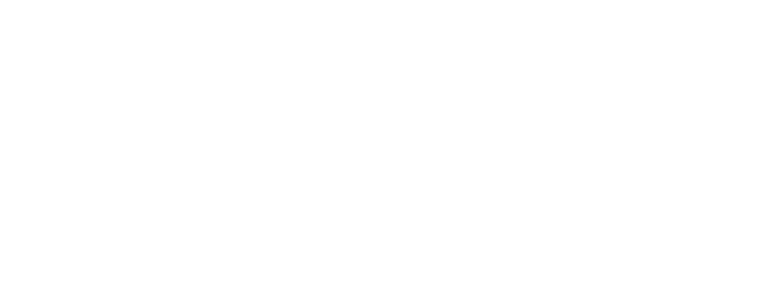
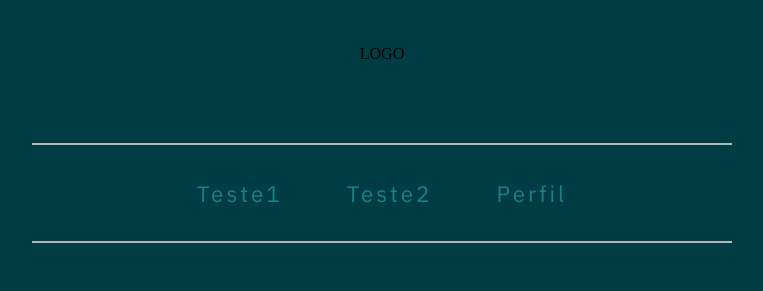
Before and after one commit to SoraLN/excessive-spending, a plain HTML site: page index.html in a window 1280 px wide. Shown: the whole page, without its empty margins (258-1021 px from the left). Drawn offline with Linux system fonts and the light colour scheme.

```diff
--- /dev/null
+++ b/Login/login.css
@@ -0,0 +1,146 @@
+@import url('https://fonts.googleapis.com/css2?family=Bebas+Neue&display=swap');
+
+:root{
+    --cor-claro: #E3FEF7;
+    --cor-escuro: #003C43;
+    --cor-ciano: #1b7e8b;
+    --cor-bege: #77B0AA;
+}
+
+*{
+    margin: 0px;
+    padding: 0px;
+    box-sizing: border-box;
+}
+
+body{
+    height: 100vh;
+    background-color: var(--cor-escuro);
+    display: flex;
+    align-items: center;
+    justify-content: center;
+
+    font-family: "Bebas Neue", sans-serif;
+    font-weight: 400;
+    font-style: normal;
+
+}
+
+.container{
+    display: flex;
+    flex-direction: column;
+    align-items: center;
+    justify-content: center;
+    gap: 3rem;
+
+    background-color: var(--cor-claro);
+    height: 40rem;
+    width: 37rem;
+
+    border-radius: 40px;
+    color: 1px solid var(--cor-ciano);
+    box-shadow: 0px 4px 8px 0 rgba(0,0,0,0.2), 0 6px 20px 0 rgba(0,0,0,0.19);
+}
+
+.container input{
+    outline: none;
+    border-radius: 7px;
+    height: 2.9rem;
+    width: 18rem;
+    padding-left: 10px;
+    font-size: 18px;
+    border: 2px solid rgba(128, 128, 128, 0.514);
+    border-right: 6px solid #a8c7bf;
+    border-bottom: 6px solid #a8c7bf;
+
+    color: #444444cc;
+}
+
+.container p {
+    font-size: 3rem;
+    color: var(--cor-ciano);
+}
+
+.botao{
+    font-size: 15.5px;
+    font-weight: 550;
+    margin-left: 1rem;
+    height: 3rem;
+    width: 8.5rem;
+    border-radius: 5px;
+    letter-spacing: 2px;
+    border: 2px solid #8ed4cdbe;
+    border-right: 6px solid #8ed4cdbe;
+    border-bottom: 6px solid #8ed4cdbe;
+
+    background-color: var(--cor-bege);
+    color: var(--cor-claro);
+}
+
+a{
+    font-size: 15.5px;
+    font-weight: 550;
+    margin-left: 1rem;
+    height: 3rem;
+    width: 8.5rem;
+    border-radius: 5px;
+    letter-spacing: 2px;
+    border: 2px solid #8ed4cdbe;
+    border-right: 6px solid #8ed4cdbe;
+    border-bottom: 6px solid #8ed4cdbe;
+
+    background-color: var(--cor-bege);
+    color: var(--cor-claro);
+}
+
+
+
+
+
+.container-div{
+    display: flex;
+    flex-direction: column;
+}
+
+label{
+    font-size: 1.2rem;
+    color: var(--cor-ciano);
+}
+
+
+.nao-ve-mais{
+    display: none;
+}
+
+.loader {
+  width: 48px;
+  height: 48px;
+  border: 3px solid var(--cor-escuro);
+  border-radius: 50%;
+  display: inline-block;
+  position: relative;
+  box-sizing: border-box;
+  animation: rotation 1s linear infinite;
+}
+.loader::after {
+  content: '';
+  box-sizing: border-box;
+  position: absolute;
+  left: 50%;
+  top: 50%;
+  transform: translate(-50%, -50%);
+  width: 56px;
+  height: 56px;
+  border-radius: 50%;
+  border: 3px solid;
+  border-color: var(--cor-bege) transparent;
+}
+
+@keyframes rotation {
+  0% {
+    transform: rotate(0deg);
+  }
+  100% {
+    transform: rotate(360deg);
+  }
+}
--- a/index.html
+++ b/index.html
@@ -1,11 +1,22 @@
 <!DOCTYPE html>
-<html lang="en">
+<html lang="pt-br">
 <head>
     <meta charset="UTF-8">
     <meta name="viewport" content="width=device-width, initial-scale=1.0">
-    <title>Document</title>
+    <link rel="stylesheet" href="style.css">
+    <title>Gastos Graphic</title>
 </head>
 <body>
+    <nav>
+        <div><p>LOGO</p></div>
 
+        <div class="menu">
+            <a href="Login/login.html">Teste1</a>
+
+            <a href="#">Teste2</a>
+
+            <a href="#">Perfil</a>
+        </div>
+    </nav>
 </body>
 </html>
--- /dev/null
+++ b/style.css
@@ -0,0 +1,61 @@
+@import url('https://fonts.googleapis.com/css2?family=IBM+Plex+Sans:ital,wght@0,100..700;1,100..700&display=swap');
+
+:root{
+    --cor-claro: #E3FEF7;
+    --cor-escuro: #003C43;
+    --cor-ciano: #1b7e8b;
+    --cor-bege: #77B0AA;
+}
+
+*{
+    margin: 0px;
+    padding: 0px;
+    box-sizing: border-box;
+}
+
+body{
+    height: 100vh;
+    background-color: var(--cor-escuro);
+}
+
+/* ========= NAV =========*/
+
+nav{
+    width: 100%;
+    height: 18rem;
+    display: flex;
+    justify-content: center;
+    align-items: center;
+    flex-direction: column;
+    gap: 5rem;
+}
+
+.menu{
+    display: flex;
+    border-top: 2px solid rgb(182, 182, 182);
+    border-bottom: 2px solid rgb(182, 182, 182);
+    height: 6.25rem;
+    width: 43.7rem;
+
+    justify-content: center;
+    align-items: center;
+    gap: 4rem;
+}
+
+.menu a{
+    font-size: 1.4rem;
+    color: var(--cor-ciano);
+    letter-spacing: 3px;
+    text-decoration: none;
+
+    font-family: "IBM Plex Sans", sans-serif;
+    font-optical-sizing: auto;
+    font-weight: weight;
+    font-style: normal;
+    font-variation-settings:
+        "wdth" 100;
+}
+
+.menu a:hover{
+    color: #1b7e8b70;
+}
```
Also changed, not shown: Login/login.html (added, +37 -0 lines), Login/login.js (added).
